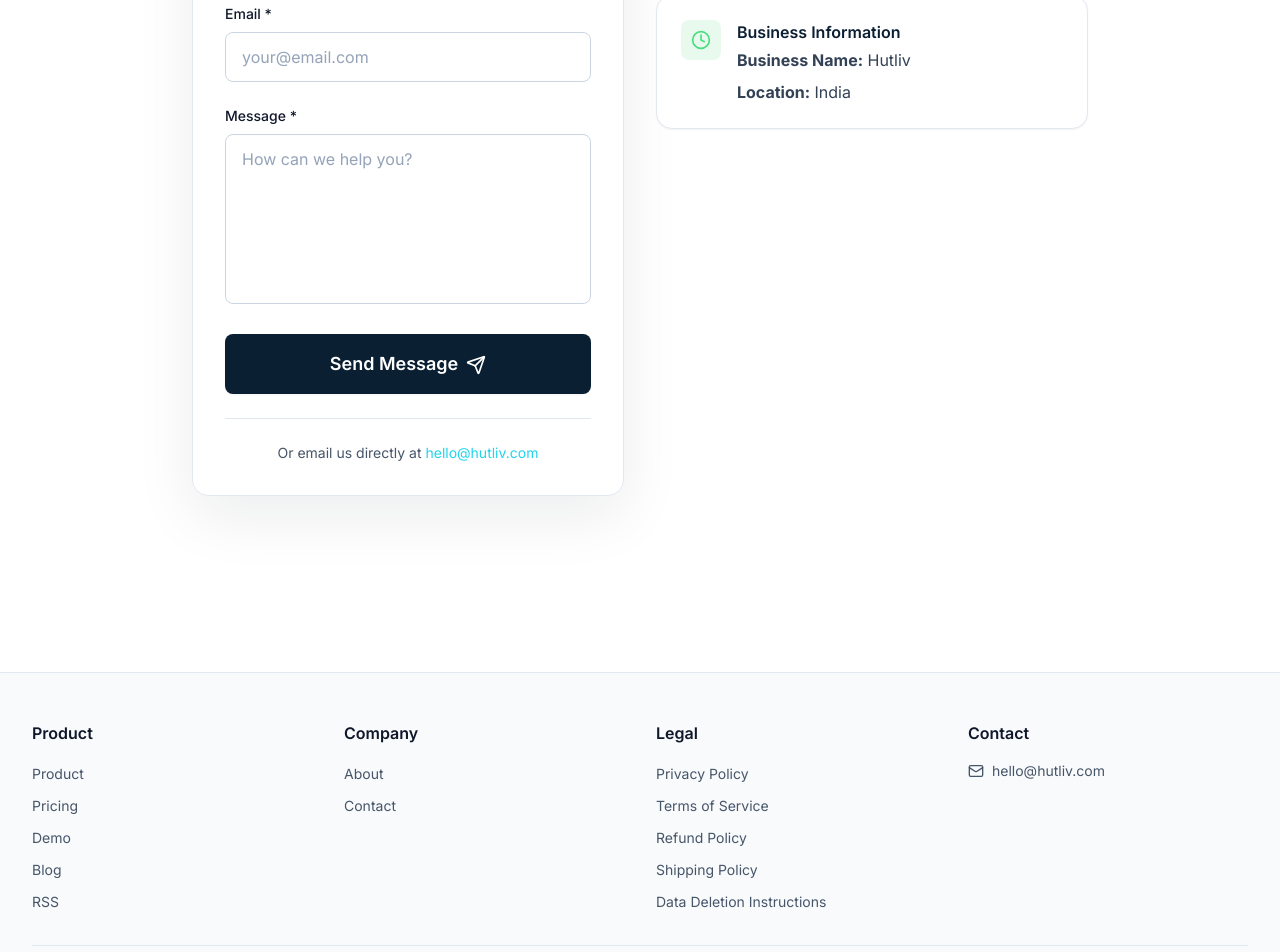
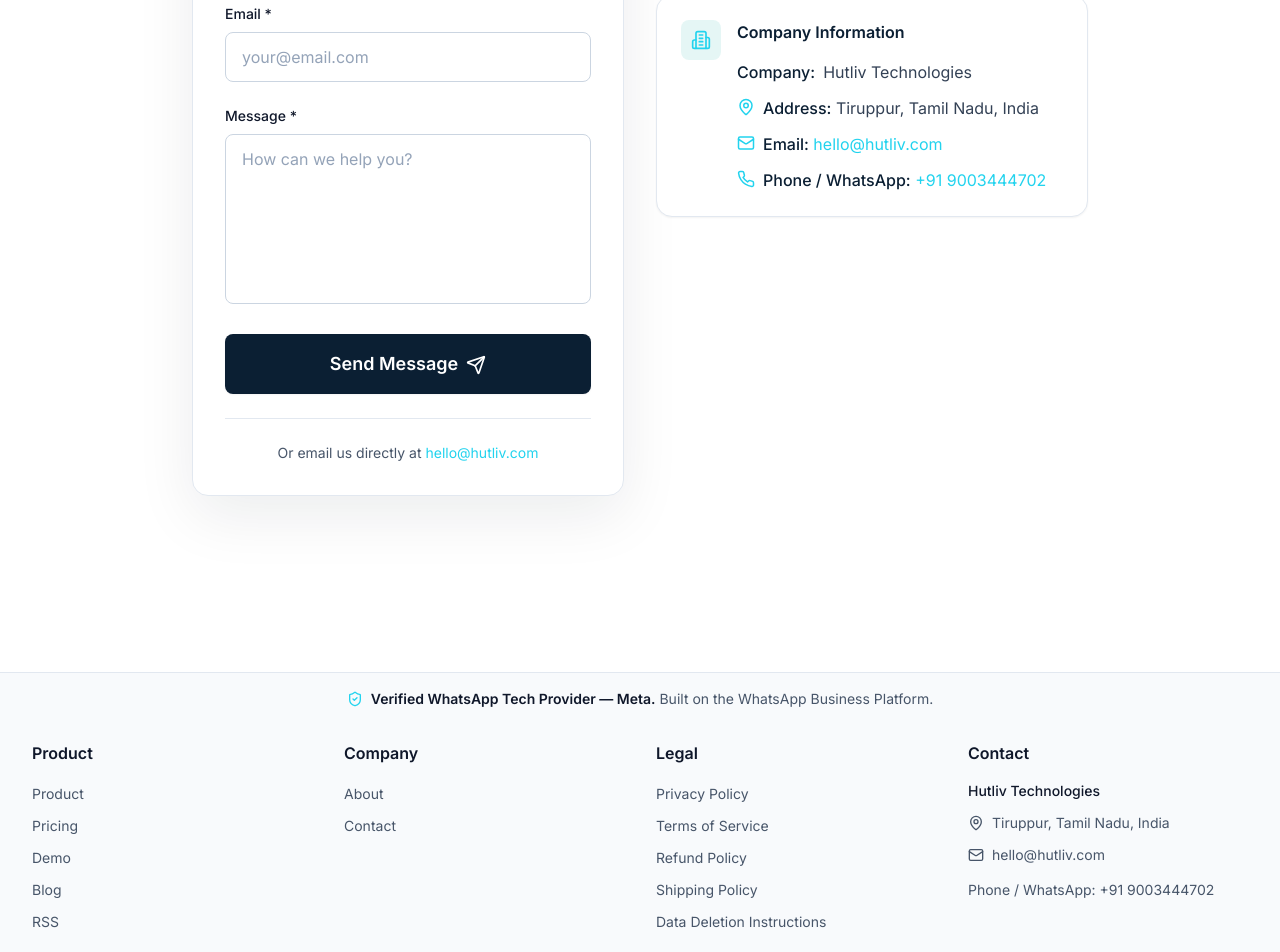
Before and after one commit to vivek6868/leadbuddie-website, a Next.js app: page /contact in a window 1280 px wide. Shown: the part 540-1492 px from the top of the page. Built offline with nearby package versions, Linux system fonts and the light colour scheme.

Commit message:
address change

```diff
--- a/app/contact/page.tsx
+++ b/app/contact/page.tsx
@@ -1,8 +1,8 @@
 import { Metadata } from 'next'
 import { Section } from '@/components/ui/Section'
 import { ContactForm } from '@/components/forms/ContactForm'
-import { CONTACT } from '@/lib/constants'
-import { Mail, Phone, MapPin, Clock } from 'lucide-react'
+import { CONTACT, BRAND } from '@/lib/constants'
+import { Mail, Phone, MapPin, Building2 } from 'lucide-react'
 
 export const metadata: Metadata = {
   title: 'Contact Us - LeadBuddie',
@@ -50,52 +50,50 @@
                 </div>
               </div>
 
-              {CONTACT.phone !== '[Your India Phone]' && (
-                <div className="bg-white border border-gray-200 rounded-2xl p-6 shadow-sm">
-                  <div className="flex items-start space-x-4">
-                    <div className="w-10 h-10 bg-accent-600/10 rounded-lg flex items-center justify-center flex-shrink-0">
-                      <Phone className="text-accent-400" size={20} />
-                    </div>
-                    <div>
-                      <h3 className="font-semibold mb-1 text-ink">Phone</h3>
-                      <a
-                        href={`tel:${CONTACT.phone}`}
-                        className="text-accent-400 hover:text-accent-300 transition-colors"
-                      >
-                        {CONTACT.phone}
-                      </a>
-                    </div>
-                  </div>
-                </div>
-              )}
-
-              {CONTACT.address !== '[Your India Address]' && (
-                <div className="bg-white border border-gray-200 rounded-2xl p-6 shadow-sm">
-                  <div className="flex items-start space-x-4">
-                    <div className="w-10 h-10 bg-primary-600/10 rounded-lg flex items-center justify-center flex-shrink-0">
-                      <MapPin className="text-primary-400" size={20} />
-                    </div>
-                    <div>
-                      <h3 className="font-semibold mb-1 text-ink">Address</h3>
-                      <p className="text-gray-700">{CONTACT.address}</p>
-                    </div>
-                  </div>
-                </div>
-              )}
-
               <div className="bg-white border border-gray-200 rounded-2xl p-6 shadow-sm">
                 <div className="flex items-start space-x-4">
-                  <div className="w-10 h-10 bg-green-500/10 rounded-lg flex items-center justify-center flex-shrink-0">
-                    <Clock className="text-green-400" size={20} />
+                  <div className="w-10 h-10 bg-primary-600/10 rounded-lg flex items-center justify-center flex-shrink-0">
+                    <Building2 className="text-primary-400" size={20} />
                   </div>
-                  <div>
-                    <h3 className="font-semibold mb-1 text-ink">Business Information</h3>
-                    <p className="text-gray-700 mb-2">
-                      <strong>Business Name:</strong> Hutliv
-                    </p>
-                    <p className="text-gray-700">
-                      <strong>Location:</strong> India
-                    </p>
+                  <div className="space-y-4">
+                    <h3 className="font-semibold mb-3 text-ink">Company Information</h3>
+                    <div className="space-y-3 text-gray-700">
+                      <p className="flex items-start gap-2">
+                        <span className="font-medium text-ink min-w-[4.5rem]">Company:</span>
+                        {BRAND.company}
+                      </p>
+                      <p className="flex items-start gap-2">
+                        <MapPin size={18} className="text-primary-400 mt-0.5 flex-shrink-0" />
+                        <span>
+                          <span className="font-medium text-ink">Address:</span>{' '}
+                          {CONTACT.address}
+                        </span>
+                      </p>
+                      <p className="flex items-start gap-2">
+                        <Mail size={18} className="text-primary-400 mt-0.5 flex-shrink-0" />
+                        <span>
+                          <span className="font-medium text-ink">Email:</span>{' '}
+                          <a
+                            href={`mailto:${CONTACT.general}`}
+                            className="text-primary-400 hover:text-primary-300 transition-colors"
+                          >
+                            {CONTACT.general}
+                          </a>
+                        </span>
+                      </p>
+                      <p className="flex items-start gap-2">
+                        <Phone size={18} className="text-primary-400 mt-0.5 flex-shrink-0" />
+                        <span>
+                          <span className="font-medium text-ink">Phone / WhatsApp:</span>{' '}
+                          <a
+                            href={CONTACT.whatsappUrl}
+                            className="text-primary-400 hover:text-primary-300 transition-colors"
+                          >
+                            {CONTACT.phone}
+                          </a>
+                        </span>
+                      </p>
+                    </div>
                   </div>
                 </div>
               </div>
--- a/app/page.tsx
+++ b/app/page.tsx
@@ -1,4 +1,5 @@
 import { HeroNew } from '@/components/sections/HeroNew'
+import { MetaTechProviderBadge } from '@/components/sections/MetaTechProviderBadge'
 import { CustomerProofSection } from '@/components/sections/CustomerProofSection'
 import { WhoIsThisFor } from '@/components/sections/WhoIsThisFor'
 import { ValuePropositions } from '@/components/sections/ValuePropositions'
@@ -19,6 +20,7 @@
   return (
     <>
       <HeroNew />
+      <MetaTechProviderBadge />
       <CustomerProofSection />
       <WhoIsThisFor />
       <ValuePropositions />
--- a/components/layout/Footer.tsx
+++ b/components/layout/Footer.tsx
@@ -1,12 +1,14 @@
 import Link from 'next/link'
 import { NAVIGATION, LEGAL_LINKS, CONTACT, BRAND } from '@/lib/constants'
-import { Mail, Phone, MapPin } from 'lucide-react'
+import { Mail, MapPin } from 'lucide-react'
+import { MetaTechProviderBadge } from '@/components/sections/MetaTechProviderBadge'
 
 export function Footer() {
   return (
     <footer className="bg-gray-50 border-t border-gray-200">
-      <div className="max-w-7xl mx-auto px-4 sm:px-6 lg:px-8 py-12">
-        <div className="grid grid-cols-1 md:grid-cols-2 lg:grid-cols-4 gap-8 mb-8">
+      <div className="max-w-7xl mx-auto px-4 sm:px-6 lg:px-8">
+        <MetaTechProviderBadge variant="footer" />
+        <div className="grid grid-cols-1 md:grid-cols-2 lg:grid-cols-4 gap-8 mb-8 pt-4">
           {/* Product Links */}
           <div>
             <h3 className="text-gray-900 font-semibold mb-4">Product</h3>
@@ -75,7 +77,16 @@
           {/* Contact Info */}
           <div>
             <h3 className="text-gray-900 font-semibold mb-4">Contact</h3>
+            <p className="text-gray-900 font-medium text-sm mb-3">{BRAND.company}</p>
             <ul className="space-y-3">
+              {CONTACT.address && (
+                <li>
+                  <div className="flex items-start space-x-2 text-gray-600 text-sm">
+                    <MapPin size={16} className="mt-0.5 flex-shrink-0" />
+                    <span>{CONTACT.address}</span>
+                  </div>
+                </li>
+              )}
               <li>
                 <a
                   href={`mailto:${CONTACT.general}`}
@@ -85,25 +96,14 @@
                   <span>{CONTACT.general}</span>
                 </a>
               </li>
-              {CONTACT.phone !== '[Your India Phone]' && (
-                <li>
-                  <a
-                    href={`tel:${CONTACT.phone}`}
-                    className="flex items-center space-x-2 text-gray-600 hover:text-gray-900 transition-colors text-sm"
-                  >
-                    <Phone size={16} />
-                    <span>{CONTACT.phone}</span>
-                  </a>
-                </li>
-              )}
-              {CONTACT.address !== '[Your India Address]' && (
-                <li>
-                  <div className="flex items-start space-x-2 text-gray-600 text-sm">
-                    <MapPin size={16} className="mt-0.5" />
-                    <span>{CONTACT.address}</span>
-                  </div>
-                </li>
-              )}
+              <li>
+                <a
+                  href={CONTACT.whatsappUrl}
+                  className="text-gray-600 hover:text-gray-900 transition-colors text-sm"
+                >
+                  Phone / WhatsApp: {CONTACT.phone}
+                </a>
+              </li>
             </ul>
           </div>
         </div>
--- /dev/null
+++ b/components/sections/MetaTechProviderBadge.tsx
@@ -0,0 +1,40 @@
+import { ShieldCheck } from 'lucide-react'
+
+type Variant = 'strip' | 'footer'
+
+interface MetaTechProviderBadgeProps {
+  variant?: Variant
+}
+
+export function MetaTechProviderBadge({ variant = 'strip' }: MetaTechProviderBadgeProps) {
+  if (variant === 'footer') {
+    return (
+      <div className="flex flex-wrap items-center justify-center gap-2 py-4 text-center">
+        <ShieldCheck className="h-4 w-4 text-teal-400 flex-shrink-0" aria-hidden />
+        <p className="text-sm text-gray-600">
+          <span className="font-semibold text-gray-900">Verified WhatsApp Tech Provider — Meta.</span>{' '}
+          Built on the WhatsApp Business Platform.
+        </p>
+      </div>
+    )
+  }
+
+  return (
+    <section
+      className="bg-ink border-t border-white/10 py-4 px-4 sm:px-6 lg:px-8"
+      aria-label="Verified WhatsApp Tech Provider"
+    >
+      <div className="max-w-7xl mx-auto flex flex-wrap items-center justify-center gap-3 md:gap-4 text-center md:text-left">
+        <ShieldCheck className="h-5 w-5 text-teal-400 flex-shrink-0" aria-hidden />
+        <div>
+          <p className="font-semibold text-white text-sm sm:text-base">
+            Verified WhatsApp Tech Provider — Meta
+          </p>
+          <p className="text-white/80 text-xs sm:text-sm mt-0.5">
+            Secure onboarding via official WhatsApp Business APIs
+          </p>
+        </div>
+      </div>
+    </section>
+  )
+}
--- a/lib/constants.ts
+++ b/lib/constants.ts
@@ -8,10 +8,10 @@
 export const CONTACT = {
   general: 'hello@hutliv.com',
   support: 'hello@hutliv.com',
-  phone: '[Your India Phone]', // TODO: Fill in actual phone
-  address: '[Your India Address]', // TODO: Fill in actual address
-  /** WhatsApp link for "Chat on WhatsApp" CTA (e.g. https://wa.me/919876543210) */
-  whatsappUrl: 'https://wa.me/919876543210',
+  phone: '+91 9003444702',
+  address: 'Tiruppur, Tamil Nadu, India',
+  /** WhatsApp link for "Chat on WhatsApp" CTA */
+  whatsappUrl: 'https://wa.me/919003444702',
 } as const
 
 export const NAVIGATION = [
```
